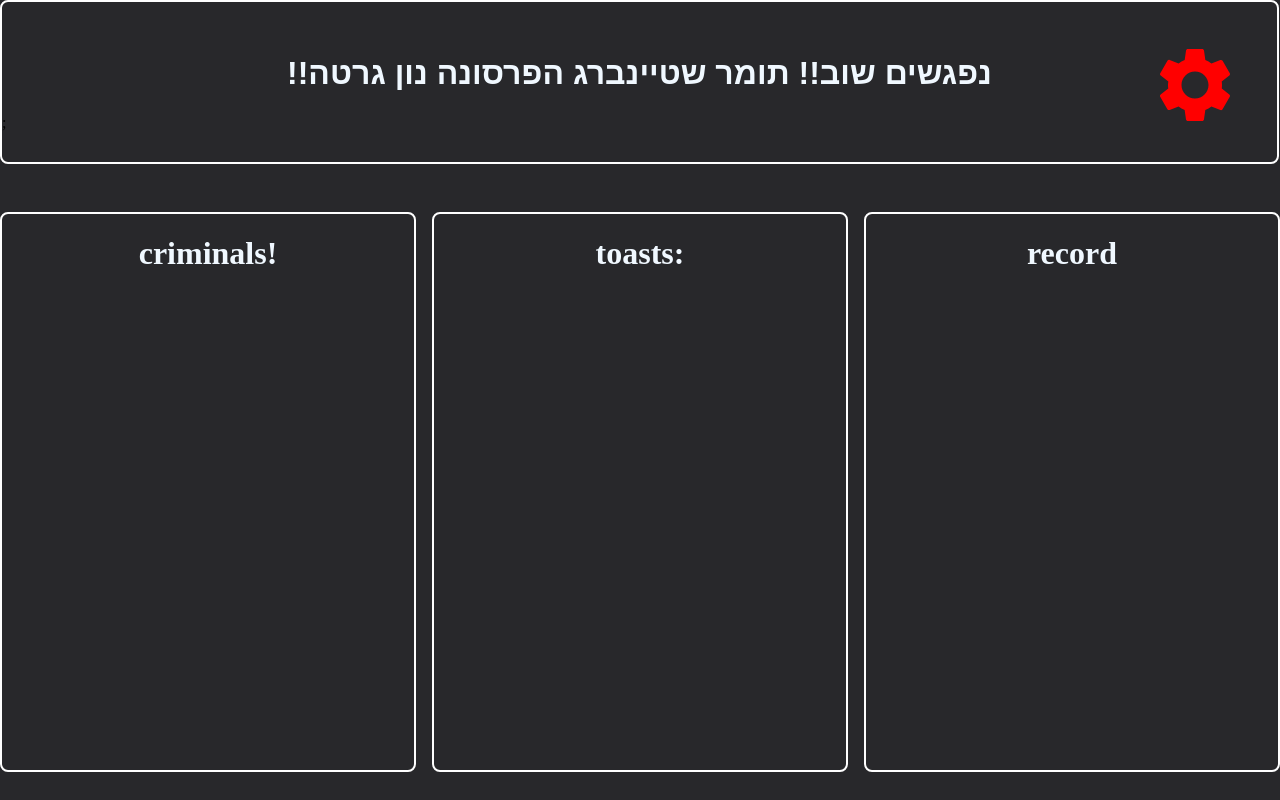
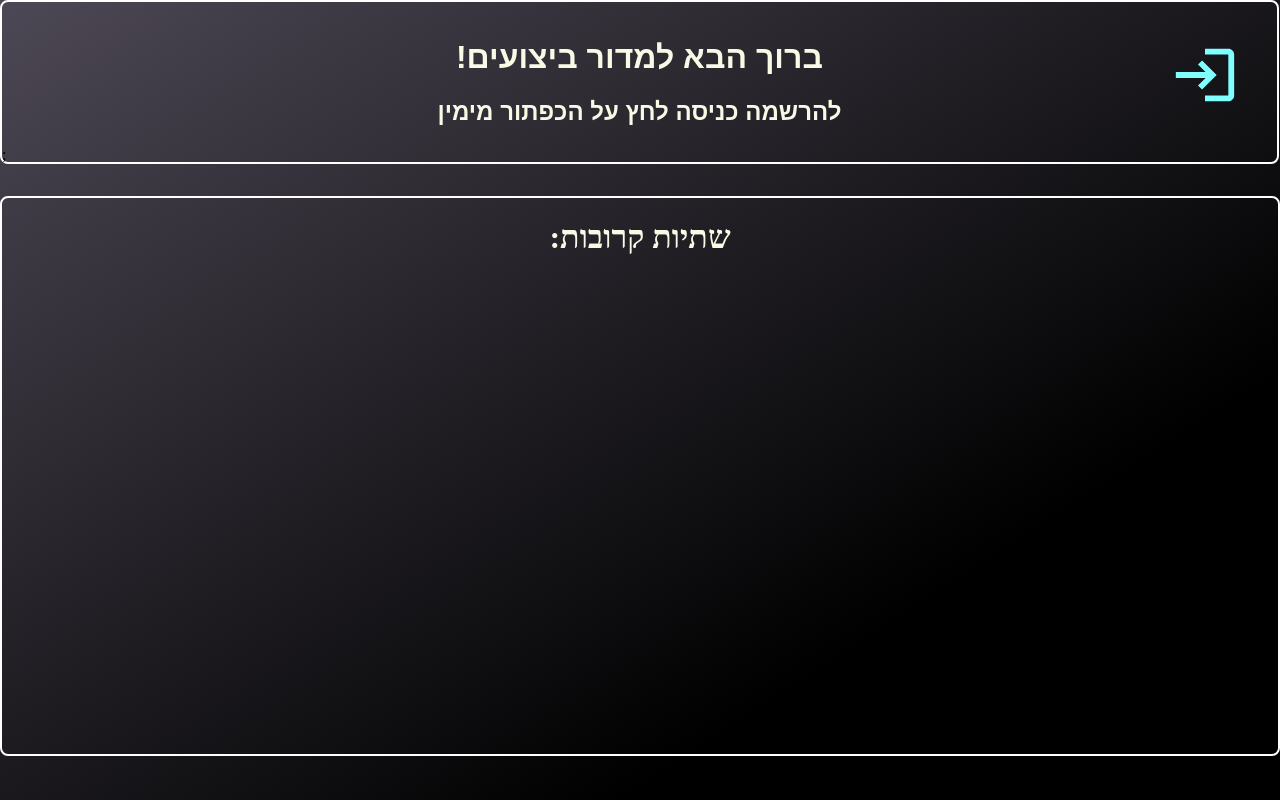
Before and after one commit to piloshachar14/golden-toasts, a React (Vite) app in the folder apps/client/: page / in a window 1280 px wide. Built offline with nearby package versions, Linux system fonts and the light colour scheme.

Commit message:
Feature/css changes (#13)
* feature(client):app css changes

* feature(client):heading change isLoggedIn? and css change

* refactor(client):destructure props

* refactor(client):ternery inside the component

```diff
--- a/apps/client/src/app/app.module.css
+++ b/apps/client/src/app/app.module.css
@@ -1,9 +1,15 @@
 /* Your styles goes here. */
 
 :root {
-  --matte-black-bg-color: #28282b;
+  ---background-image:linear-gradient(147deg, #4d4855 0%, #000000 74%);
+  ---bakcground-color:background-color: #4d4855;
+  ---white-color: #f8fae5;
+  ---button-color:#80FFFF;
+  ---button-on-hover-color:#40FFFF;
 }
 .container {
+  background-color: var(---bakcground-color);
+  background-image: var(---background-image);
   box-sizing: border-box;
   flex-wrap: wrap;
   display: flex;
@@ -17,6 +23,6 @@
   width: 100%;
   display: flex;
   flex-direction: row;
-  padding-top: 3rem;
-  gap: 1rem;
+  padding-top: 2rem;
+  gap: 2rem;
 }
--- a/apps/client/src/app/app.tsx
+++ b/apps/client/src/app/app.tsx
@@ -3,19 +3,28 @@ import styles from './app.module.css';
 import { Heading, Category } from '../components';
 import { useState } from 'react';
 export const App: React.FC = () => {
-  const [isLoggedIn, setIsLoggedIn] = useState(true);
+  const [isLoggedIn, setIsLoggedIn] = useState(false);
   return (
     <div className={styles.container}>
-      <Heading isLogin={isLoggedIn} />
+      <Heading
+        title={
+          isLoggedIn
+            ? '!נפגשים שוב תומר הפרסונה נון גרטה'
+            : '!ברוך הבא למדור ביצועים'
+        }
+        desc={isLoggedIn ? '' : 'להרשמה  כניסה לחץ על הכפתור מימין'}
+        isLogin={isLoggedIn}
+      ></Heading>
+
       <div className={styles.categories}>
         {isLoggedIn ? (
           <>
-            <Category style={{ width: '33%' }} title="criminals!" />
-            <Category style={{ width: '33%' }} title="toasts:" />
-            <Category style={{ width: '33%' }} title="record" />
+            <Category style={{ width: '33%' }} title=":שיא" />
+            <Category style={{ width: '33%' }} title=":שתיות" />
+            <Category style={{ width: '33%' }} title="!פושעים" />
           </>
         ) : (
-          <Category style={{ width: '100%' }} title="upcoming toasts:" />
+          <Category style={{ width: '100%' }} title=":שתיות קרובות" />
         )}
       </div>
     </div>
--- a/apps/client/src/components/category/category.module.css
+++ b/apps/client/src/components/category/category.module.css
@@ -4,5 +4,5 @@
   text-align: center;
 }
 .title {
-  color: aliceblue;
+  color: var(---white-color);
 }
--- a/apps/client/src/components/heading/heading.module.css
+++ b/apps/client/src/components/heading/heading.module.css
@@ -8,7 +8,7 @@
 
 .title {
   font-family: Arial, Helvetica, sans-serif;
-  color: aliceblue;
+  color: var(---white-color);
   padding-top: 70%;
   text-align: center;
   cursor: default;
--- a/apps/client/src/components/heading/heading.tsx
+++ b/apps/client/src/components/heading/heading.tsx
@@ -3,27 +3,30 @@ import LoginIcon from '@mui/icons-material/Login';
 import SettingsIcon from '@mui/icons-material/Settings';
 type Props = {
   isLogin: boolean;
+  title: string;
+  desc: string;
 };
-export const Heading: React.FC<Props> = (props) => {
-  const matteBlack = '#4FFFB0';
+export const Heading: React.FC<Props> = ({ title, desc, isLogin }) => {
+  const BackgroundColor = '#4d4855';
   return (
     <div className={styles.heading}>
-      <h1 className={styles.title}>
-        !!נפגשים שוב!! תומר שטיינברג הפרסונה נון גרטה
-      </h1>
-      {!props.isLogin ? (
+      <div className={styles.title}>
+        <h1>{title}</h1>
+        <h2>{desc}</h2>
+      </div>
+      {!isLogin ? (
         <LoginIcon
           sx={{
-            color: 'green',
-            backgroungcolor: matteBlack,
+            color: '#80FFFF',
+            backgroungcolor: BackgroundColor,
             right: 40,
             top: 40,
             fontSize: 70,
             position: 'fixed',
             '&:hover': {
               cursor: 'pointer',
-              color: matteBlack,
-              transition: 'transform 0.2s ease-in-out',
+              color: '#40FFFF',
+              transition: 'transform 0.3s ease-in-out',
               transform: 'scale(1.2)',
             },
           }}
@@ -31,18 +34,18 @@ export const Heading: React.FC<Props> = (props) => {
       ) : (
         <SettingsIcon
           sx={{
-            color: 'red',
-            backgroungcolor: matteBlack,
+            color: '#80FFFF',
+            backgroungcolor: BackgroundColor,
             right: 40,
             top: 40,
             fontSize: 90,
-            transition: 'transform 0.5s ease-in-out',
+            transition: 'transform 0.3s ease-in-out',
             position: 'fixed',
             '&:hover': {
               transitionDelay: 1,
               cursor: 'pointer',
-              color: 'green',
-              transition: 'transform 0.5s ease-in-out',
+              color: '#008080',
+              transition: 'transform 0.3s ease-in-out',
               transform: 'rotate(90deg)',
             },
           }}
```
